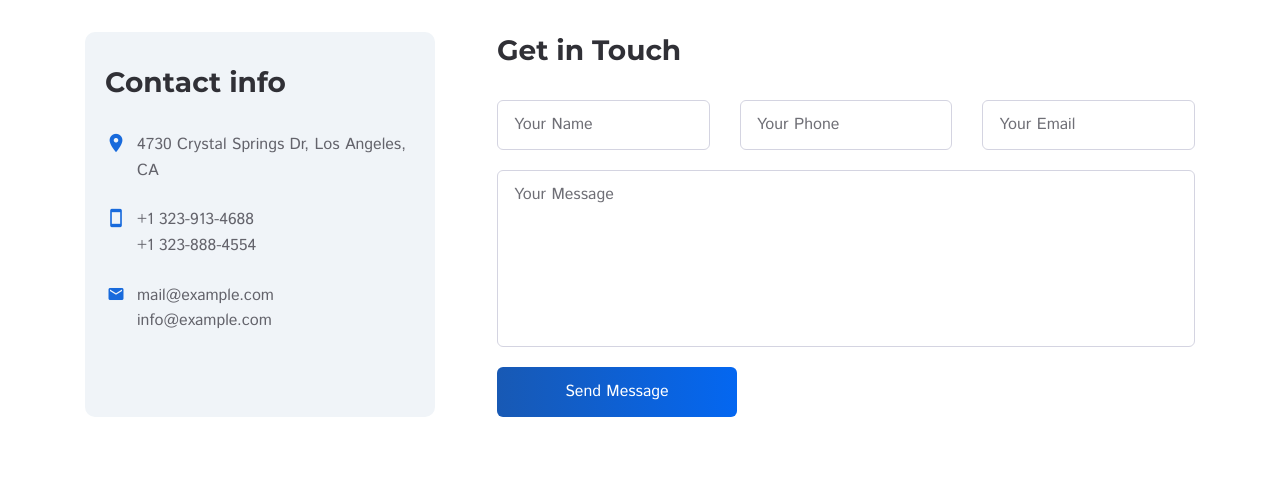
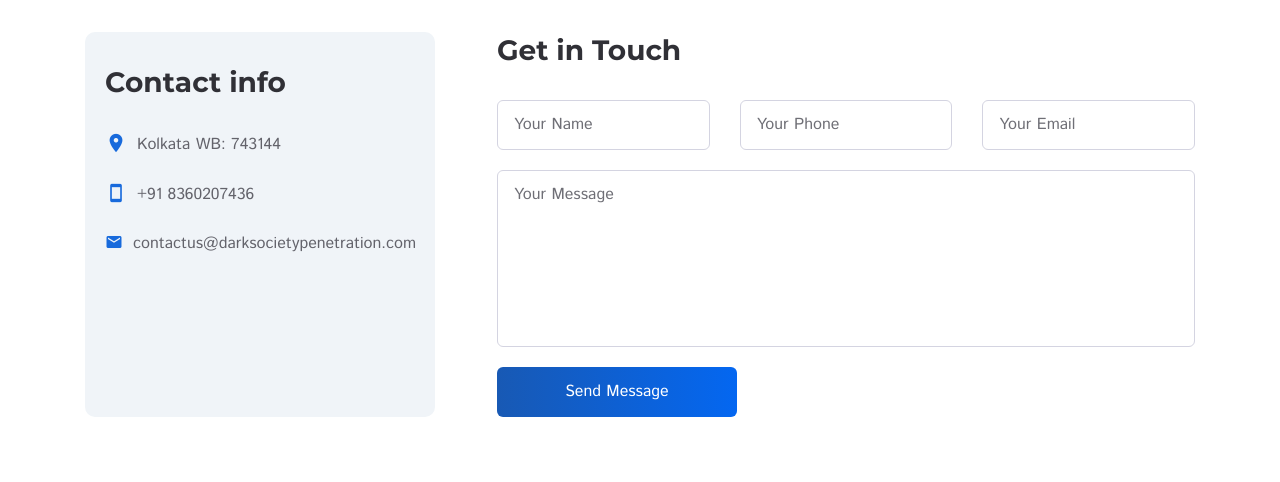
Before and after one commit to SanketSuryawanshi/dsph-interns, a plain HTML site: page contact-us.html in a window 1280 px wide. Shown: the part 318-800 px from the top of the page. Drawn offline with Linux system fonts and the light colour scheme.

Commit message:
25-09-2021

```diff
--- a/contact-us.html
+++ b/contact-us.html
@@ -222,24 +222,22 @@
                                     <li>
                                         <i class="material-icons md-22">location_on</i>
                                         <div class="footer-contact-info">
-                                            <a
-                                                href="https://www.google.com/maps/place/4730+Crystal+Springs+Dr,+Los+Angeles,+CA+90027,+%D0%A1%D0%A8%D0%90/data=!4m2!3m1!1s0x80c2c08ea296b841:0x5030fc6064b8e8d1?sa=X&ved=2ahUKEwijmtvUqZvjAhXjkIsKHYNsDswQ8gEwAHoECAkQAQ">
-                                                4730 Crystal Springs Dr, Los Angeles, CA
+                                            <a href="https://www.google.com/maps/place/Kolkata,+West+Bengal/@22.6757521,88.0495361,10z/data=!3m1!4b1!4m5!3m4!1s0x39f882db4908f667:0x43e330e68f6c2cbc!8m2!3d22.572646!4d88.363895">
+                                                Kolkata WB: 743144
                                             </a>
                                         </div>
                                     </li>
                                     <li>
                                         <i class="material-icons md-22 footer-contact-tel">smartphone</i>
                                         <div class="footer-contact-info">
-                                            <a href="tel:+13239134688" class="formingHrefTel">+1 323-913-4688</a>
-                                            <a href="tel:+13238884554" class="formingHrefTel">+1 323-888-4554</a>
+                                            <a href="tel:+91 8360207436" class="formingHrefTel">+91 8360207436</a>
                                         </div>
                                     </li>
                                     <li>
                                         <i class="material-icons md-22 footer-contact-email">email</i>
                                         <div class="footer-contact-info">
-                                            <a href="mailto:mail@example.com">mail@example.com</a>
-                                            <a href="mailto:info@example.com">info@example.com</a>
+                                            <a
+                                                href="mailto:contactus@darksocietypenetration.com">contactus@darksocietypenetration.com</a>
                                         </div>
                                     </li>
                                 </ul>
@@ -298,7 +296,7 @@
             <!-- Begin map -->
             <div class="map">
                 <iframe class="lazy"
-                    data-src="https://www.google.com/maps/embed?pb=!1m18!1m12!1m3!1d3302.1020346961877!2d-118.2916255847825!3d34.14373158058114!2m3!1f0!2f0!3f0!3m2!1i1024!2i768!4f13.1!3m3!1m2!1s0x80c2c0623fe71971%3A0xc829e89a5dcc767e!2zNDczMCBDcnlzdGFsIFNwcmluZ3MgRHIsIExvcyBBbmdlbGVzLCBDQSA5MDAyNywg0KHQv9C-0LvRg9GH0LXQvdGWINCo0YLQsNGC0Lgg0JDQvNC10YDQuNC60Lg!5e0!3m2!1suk!2sua!4v1621932036298!5m2!1suk!2sua"></iframe>
+                    data-src="https://www.google.com/maps/embed?pb=!1m18!1m12!1m3!1d471220.56304091116!2d88.04953608529773!3d22.675752093263746!2m3!1f0!2f0!3f0!3m2!1i1024!2i768!4f13.1!3m3!1m2!1s0x39f882db4908f667%3A0x43e330e68f6c2cbc!2sKolkata%2C%20West%20Bengal!5e0!3m2!1sen!2sin!4v1632580102031!5m2!1sen!2sin"></iframe>
             </div><!-- End map -->
 
         </div>
```
